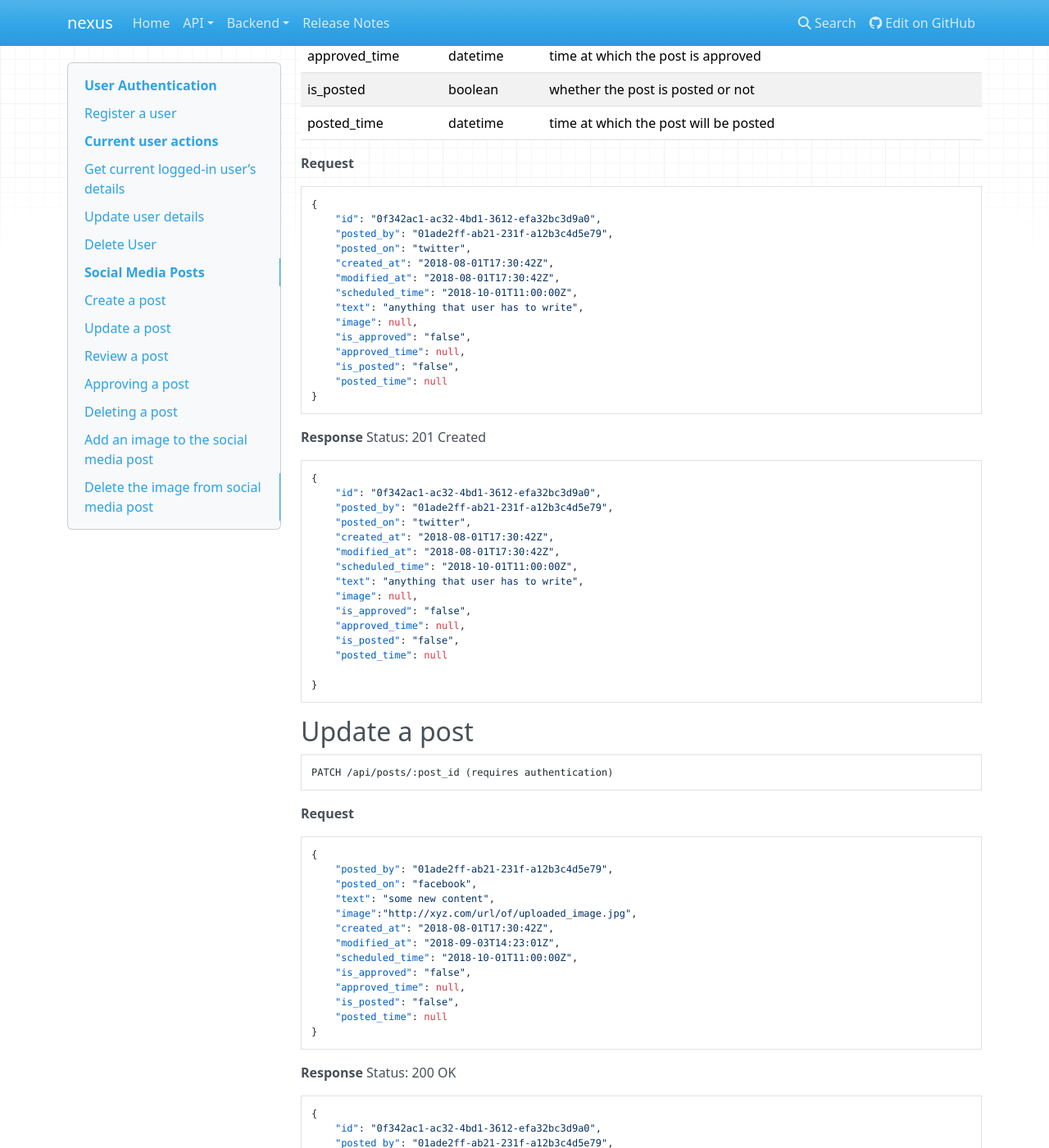
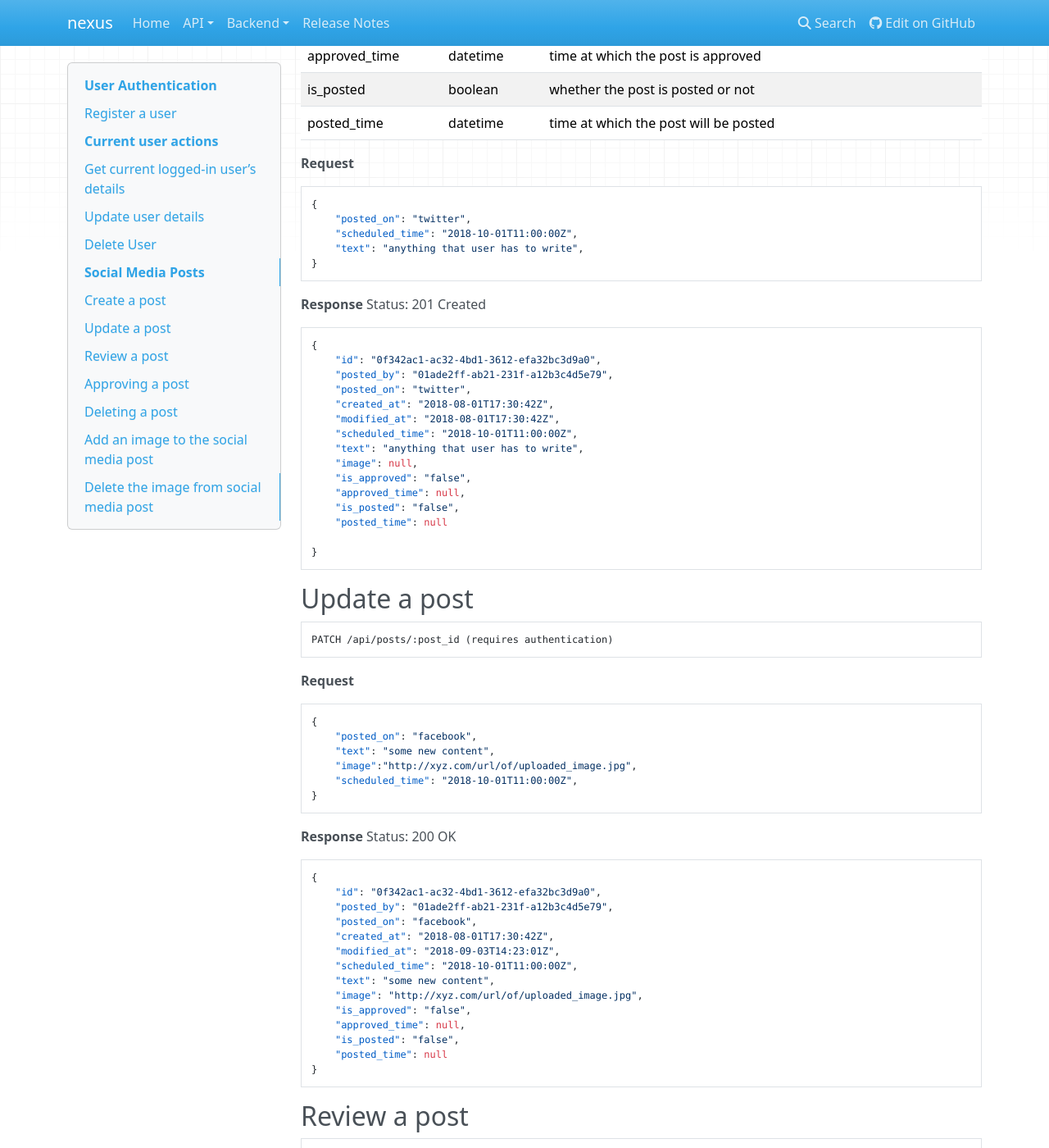
Before and after one commit to CuriousLearner/nexus, an MkDocs documentation site: the page built from docs/api/proposed_endpoints.md, in a window 1280 px wide and 1400 px high, scrolled down 3750 px. Shown: the whole window at 82% size. Built offline with MkDocs 1.6.1, drawn with Linux system fonts in a browser that asks for light colours; nearby versions of some CDN libraries; old or Windows-style settings are respelled for this version of MkDocs.

Commit message:
fix(docs/proposed_endpoints): request body of social media post (#9)
Remove unnecessary attributes from request bodies. For example,
while creating the social media post, values of 'id' and 'posted_by'
can't send from the request body. They would be available as a
response. Similarly, while updating the post, the value of 'modified_at'
will be available as a response.

````diff
--- a/docs/api/proposed_endpoints.md
+++ b/docs/api/proposed_endpoints.md
@@ -167,18 +167,9 @@ posted_time   | datetime    | time at which the post will be posted
 **Request**
 ```json
 {
-    "id": "0f342ac1-ac32-4bd1-3612-efa32bc3d9a0",
-    "posted_by": "01ade2ff-ab21-231f-a12b3c4d5e79",
     "posted_on": "twitter",
-    "created_at": "2018-08-01T17:30:42Z",
-    "modified_at": "2018-08-01T17:30:42Z",
     "scheduled_time": "2018-10-01T11:00:00Z",
     "text": "anything that user has to write",
-    "image": null,
-    "is_approved": "false",
-    "approved_time": null,
-    "is_posted": "false",
-    "posted_time": null
 }
 ```
 
@@ -211,17 +202,10 @@ PATCH /api/posts/:post_id (requires authentication)
 **Request**
 ```json
 {
-    "posted_by": "01ade2ff-ab21-231f-a12b3c4d5e79",
     "posted_on": "facebook",
     "text": "some new content",
     "image":"http://xyz.com/url/of/uploaded_image.jpg",
-    "created_at": "2018-08-01T17:30:42Z",
-    "modified_at": "2018-09-03T14:23:01Z",
     "scheduled_time": "2018-10-01T11:00:00Z",
-    "is_approved": "false",
-    "approved_time": null,
-    "is_posted": "false",
-    "posted_time": null
 }
 ```
 
````
